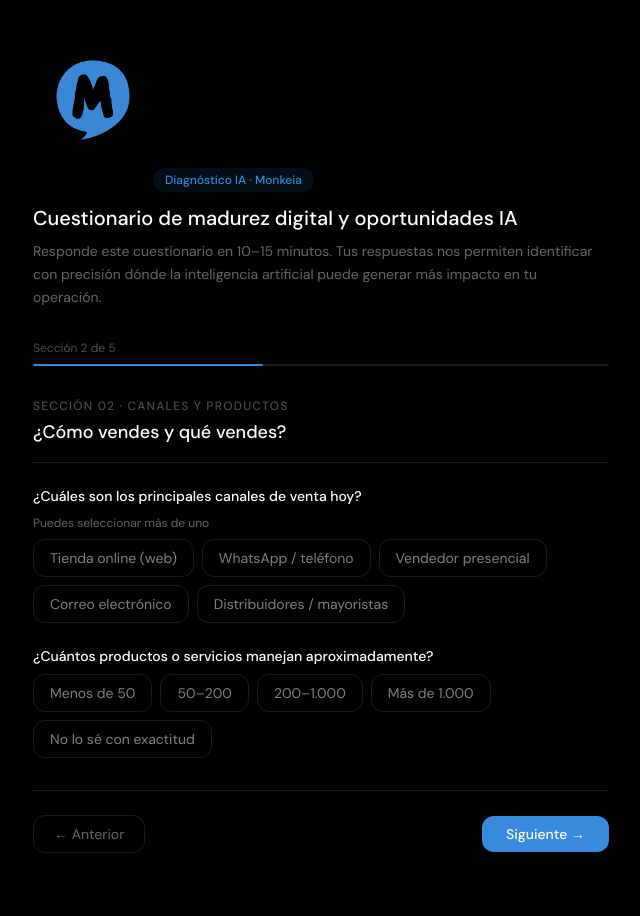
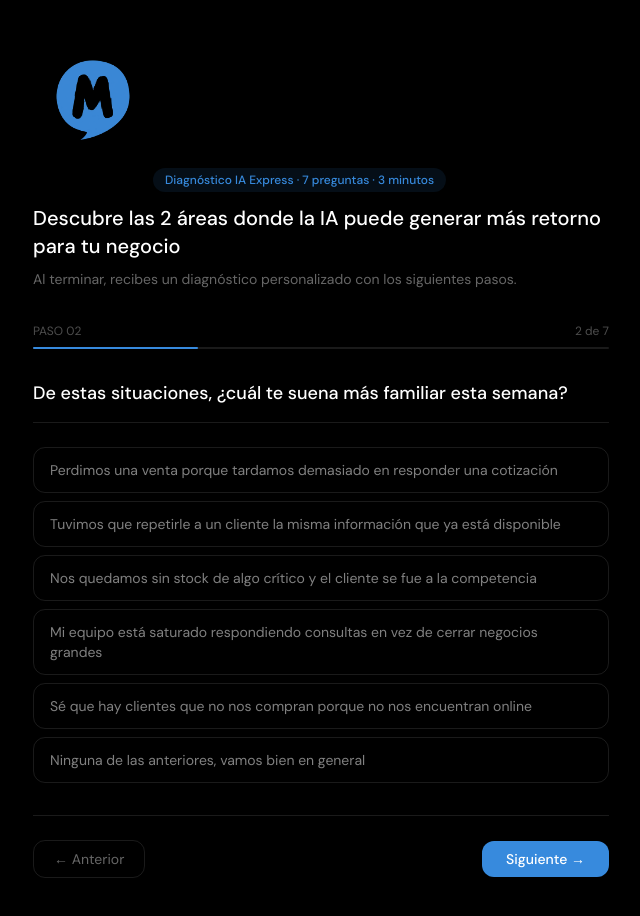
Before and after one commit to JPcamareno/monkeia-landing, a Next.js app: page /diagnostico in a window 1280 px wide. Both pictures are taken after a click on the button "Siguiente →". Shown: the whole page, without its empty margins (319-959 px from the left). Before the commit the page ends 893 px from the top, so only its background shows below. Built offline with nearby package versions, Linux system fonts and the light colour scheme.

Commit message:
Update page.tsx

```diff
--- a/app/diagnostico/page.tsx
+++ b/app/diagnostico/page.tsx
@@ -14,10 +14,10 @@ type Question = {
   options?: string[]
 }
 
-const SECTIONS: { id: string; num: string; title: string; questions: Question[] }[] = [
+const SECTIONS: { id: string; num: string; title: string; subtitle?: string; questions: Question[] }[] = [
   {
     id: 'sec-0',
-    num: 'SECCIÓN 01 · TUS DATOS',
+    num: 'PASO 01',
     title: 'Primero, cuéntanos quién eres',
     questions: [
       {
@@ -25,6 +25,12 @@ const SECTIONS: { id: string; num: string; title: string; questions: Question[]
         label: '¿Cuál es tu nombre?',
         type: 'text',
         placeholder: 'Tu nombre completo',
+      },
+      {
+        field: 'empresa',
+        label: '¿Cómo se llama tu empresa?',
+        type: 'text',
+        placeholder: 'Nombre de la empresa',
       },
       {
         field: 'email',
@@ -38,150 +44,123 @@ const SECTIONS: { id: string; num: string; title: string; questions: Question[]
         type: 'text',
         placeholder: '+506 8888 8888',
       },
-      {
-        field: 'empresa',
-        label: '¿Cómo se llama tu empresa?',
-        type: 'text',
-        placeholder: 'Nombre de la empresa',
-      },
-      {
-        field: 'rol',
-        label: '¿Cuál es tu rol en la empresa?',
-        type: 'single',
-        options: ['Gerente / Dueño', 'Gerente comercial', 'Jefe de operaciones', 'Responsable TI', 'Otro'],
-      },
-      {
-        field: 'tamano',
-        label: '¿Cuántas personas trabajan en la empresa?',
-        type: 'single',
-        options: ['1–5', '6–15', '16–30', 'Más de 30'],
-      },
     ],
   },
   {
     id: 'sec-1',
-    num: 'SECCIÓN 02 · CANALES Y PRODUCTOS',
-    title: '¿Cómo vendes y qué vendes?',
+    num: 'PASO 02',
+    title: 'De estas situaciones, ¿cuál te suena más familiar esta semana?',
     questions: [
       {
-        field: 'canales',
-        label: '¿Cuáles son los principales canales de venta hoy?',
-        hint: 'Puedes seleccionar más de uno',
-        type: 'multi',
-        options: ['Tienda online (web)', 'WhatsApp / teléfono', 'Vendedor presencial', 'Correo electrónico', 'Distribuidores / mayoristas'],
-      },
-      {
-        field: 'skus',
-        label: '¿Cuántos productos o servicios manejan aproximadamente?',
-        type: 'single',
-        options: ['Menos de 50', '50–200', '200–1.000', 'Más de 1.000', 'No lo sé con exactitud'],
+        field: 'situacion',
+        label: '',
+        type: 'single-col',
+        options: [
+          'Perdimos una venta porque tardamos demasiado en responder una cotización',
+          'Tuvimos que repetirle a un cliente la misma información que ya está disponible',
+          'Nos quedamos sin stock de algo crítico y el cliente se fue a la competencia',
+          'Mi equipo está saturado respondiendo consultas en vez de cerrar negocios grandes',
+          'Sé que hay clientes que no nos compran porque no nos encuentran online',
+          'Ninguna de las anteriores, vamos bien en general',
+        ],
       },
     ],
   },
   {
     id: 'sec-2',
-    num: 'SECCIÓN 03 · OPERACIONES Y PROCESOS',
-    title: '¿Cómo funciona hoy la operación?',
+    num: 'PASO 03',
+    title: '¿Cuál de estas tareas le quita más tiempo a tu equipo cada semana?',
     questions: [
       {
-        field: 'sistemas',
-        label: '¿Qué sistemas o herramientas digitales utilizan actualmente?',
-        hint: 'Puedes seleccionar más de uno',
-        type: 'multi',
-        options: ['ERP (SAP, Defontana, etc.)', 'CRM (HubSpot, Pipedrive, etc.)', 'WooCommerce / Shopify / Mercado Libre', 'Excel / Google Sheets', 'WhatsApp Business', 'Ninguno formal'],
-      },
-      {
-        field: 'tiempo-respuesta',
-        label: '¿Cuánto tiempo demora en promedio atender una consulta de cliente?',
-        type: 'single',
-        options: ['Menos de 1 hora', '1–4 horas', '4–24 horas', 'Más de 24 horas'],
-      },
-      {
-        field: 'inventario',
-        label: '¿Cómo manejan actualmente el inventario o los recursos?',
+        field: 'tarea',
+        label: '',
         type: 'single-col',
-        options: ['Sistema automatizado con alertas', 'Revisión manual periódica (semanal/mensual)', 'Reaccionamos cuando hay problemas', 'Depende del proveedor o de la experiencia del equipo'],
-      },
-      {
-        field: 'tareas-repetitivas',
-        label: '¿Qué tareas consumen más tiempo innecesario a tu equipo hoy?',
-        hint: 'Puedes seleccionar más de uno',
-        type: 'multi',
-        options: ['Responder consultas repetidas', 'Generar cotizaciones manualmente', 'Actualizar catálogo o base de datos', 'Seguimiento de órdenes o clientes', 'Reportes y análisis de ventas', 'Coordinación interna de tareas'],
+        options: [
+          'Responder consultas técnicas y de cotización por WhatsApp o teléfono',
+          'Buscar información o compatibilidades de productos/servicios',
+          'Generar y enviar cotizaciones manualmente',
+          'Hacer seguimiento de órdenes y entregas',
+          'Coordinar con proveedores y revisar stock',
+          'Registrar información en planillas o sistemas distintos',
+        ],
       },
     ],
   },
   {
     id: 'sec-3',
-    num: 'SECCIÓN 04 · PRIORIDADES Y EXPERIENCIA IA',
-    title: '¿Dónde quieren crecer y qué han explorado?',
+    num: 'PASO 04',
+    title: '¿Cuál de estos clientes describe mejor a tu cliente promedio?',
     questions: [
       {
-        field: 'objetivo-12m',
-        label: '¿Cuál es el principal objetivo de la empresa para los próximos 12 meses?',
+        field: 'cliente',
+        label: '',
         type: 'single-col',
-        options: ['Aumentar ventas online', 'Mejorar la atención y retención de clientes', 'Escalar el equipo sin perder eficiencia', 'Expandirse a nuevas regiones o segmentos', 'Reducir costos operativos y mejorar márgenes'],
-      },
-      {
-        field: 'area-urgente',
-        label: '¿Qué área de la empresa tiene mayor urgencia de mejora?',
-        type: 'single-col',
-        options: ['Ventas y adquisición de clientes', 'Soporte técnico y atención al cliente', 'Logística e inventario', 'Marketing y visibilidad digital', 'Administración y finanzas', 'Gestión del conocimiento interno'],
-      },
-      {
-        field: 'pct-repetidas',
-        label: '¿Qué porcentaje de las consultas de clientes son preguntas repetidas?',
-        type: 'single',
-        options: ['Menos del 20%', '20–40%', '40–60%', 'Más del 60%', 'No lo hemos medido'],
-      },
-      {
-        field: 'uso-ia-previo',
-        label: '¿Han usado alguna herramienta de inteligencia artificial en la empresa?',
-        type: 'single-col',
-        options: ['Sí, ya tenemos soluciones IA en producción', 'Sí, hemos hecho pruebas puntuales (ChatGPT, etc.)', 'Hemos explorado el tema pero no hemos implementado nada', 'No hemos tocado el tema aún'],
-      },
-      {
-        field: 'actitud-tecnologia',
-        label: '¿Cuál es la actitud general del equipo frente a adoptar nuevas tecnologías?',
-        type: 'single-col',
-        options: ['Muy abiertos — siempre buscamos mejorar con tecnología', 'Abiertos si ven resultados concretos primero', 'Hay resistencia — prefieren los procesos actuales', 'Depende del área — hay de todo'],
-      },
-      {
-        field: 'datos-historicos',
-        label: '¿Tienen datos históricos de ventas, clientes o actividad disponibles?',
-        type: 'single-col',
-        options: ['Sí, en un sistema organizado y accesible', 'Sí, pero en archivos Excel o dispersos', 'Parcialmente — tenemos algunos datos históricos', 'No tenemos datos históricos estructurados'],
+        options: [
+          'Empresa que compra recurrentemente en volúmenes medianos',
+          'Cliente independiente o taller que compra puntualmente',
+          'Empresa de gran escala con compras grandes pero poco frecuentes',
+          'Cliente final que busca un producto o servicio específico',
+        ],
       },
     ],
   },
   {
     id: 'sec-4',
-    num: 'SECCIÓN 05 · PRESUPUESTO Y DECISIÓN',
-    title: 'Información para dimensionar la propuesta',
+    num: 'PASO 05',
+    title: 'Cuando un cliente nuevo te contacta un sábado a las 10pm, ¿qué pasa?',
     questions: [
       {
-        field: 'presupuesto-mensual',
-        label: '¿Cuánto estarían dispuestos a invertir mensualmente en una solución IA?',
+        field: 'respuesta_fds',
+        label: '',
         type: 'single-col',
-        options: ['Menos de $300 USD / mes', '$300–$800 USD / mes', '$800–$1.500 USD / mes', 'Más de $1.500 USD / mes (si el ROI está claro)', 'Aún no lo tenemos definido'],
+        options: [
+          'Le respondemos en el momento, tenemos turnos',
+          'Le respondemos el lunes en la mañana',
+          'A veces se nos pasa y respondemos tarde',
+          'No tenemos cómo medir cuánto se nos pasa',
+        ],
+      },
+    ],
+  },
+  {
+    id: 'sec-5',
+    num: 'PASO 06',
+    title: '¿Cuál de estas frases describe mejor cómo se siente tu equipo con la operación actual?',
+    questions: [
+      {
+        field: 'sentimiento',
+        label: '',
+        type: 'single-col',
+        options: [
+          'Funcionamos bien, pero sabemos que podríamos crecer mucho más si fuéramos más eficientes',
+          'Hay áreas claras donde estamos perdiendo oportunidades por falta de tiempo o herramientas',
+          'Estamos saturados, el día a día nos consume y no alcanzamos a hacer todo lo que queremos',
+          'Honestamente no lo había pensado en estos términos hasta ahora',
+        ],
+      },
+    ],
+  },
+  {
+    id: 'sec-6',
+    num: 'PASO 07',
+    title: '¿Qué tan prioritario es mejorar la eficiencia operativa este año?',
+    questions: [
+      {
+        field: 'prioridad',
+        label: '',
+        type: 'single-col',
+        options: [
+          'Es de las 3 prioridades principales del negocio',
+          'Es importante pero hay otras cosas más urgentes ahora',
+          'Lo tenemos en el radar pero no tiene plazo definido',
+          'Recién estamos empezando a pensarlo',
+        ],
       },
       {
-        field: 'decision-maker',
-        label: '¿Quién toma la decisión final de adoptar una solución como esta?',
-        type: 'single',
-        options: ['Yo mismo', 'Gerencia general', 'Decisión compartida', 'Dueño / directorio'],
-      },
-      {
-        field: 'plazo-resultados',
-        label: '¿En qué plazo esperarían ver resultados medibles?',
-        type: 'single',
-        options: ['1–2 meses', '3–6 meses', '6–12 meses', 'Más de 12 meses'],
-      },
-      {
-        field: 'comentario-libre',
-        label: '¿Hay algo específico que te gustaría que la IA resolviera en tu empresa?',
+        field: 'comentario',
+        label: 'Si no hacemos nada y todo sigue igual los próximos 12 meses, ¿qué crees que pasa con tu empresa? (opcional)',
         type: 'textarea',
-        placeholder: 'Escribe aquí tus comentarios o ideas adicionales...',
+        placeholder: 'Máximo 2 líneas...',
       },
     ],
   },
@@ -262,27 +241,26 @@ export default function DiagnosticoPage() {
               <path strokeLinecap="round" strokeLinejoin="round" strokeWidth={2} d="M5 13l4 4L19 7" />
             </svg>
           </div>
-          <h2 className="text-2xl font-semibold text-white mb-3">¡Cuestionario completado!</h2>
+          <h2 className="text-2xl font-semibold text-white mb-3">Recibimos tus respuestas</h2>
           <p className="text-white/50 text-sm leading-relaxed mb-8">
-            Gracias por tomarte el tiempo. Con esta información podemos preparar un diagnóstico preciso y una hoja de ruta IA personalizada para tu empresa.
+            En menos de 24 horas te enviamos un diagnóstico preliminar con las 2 áreas donde la IA puede generar más retorno para tu negocio, junto con los siguientes pasos si quieres profundizar.
           </p>
           <div className="grid grid-cols-2 gap-3 mb-8 text-left">
             {[
               { label: 'Nombre', val: answers['nombre'] },
               { label: 'Empresa', val: answers['empresa'] },
-              { label: 'Área prioritaria', val: answers['area-urgente'] },
-              { label: 'Presupuesto mensual', val: answers['presupuesto-mensual'] },
             ].filter(i => i.val).map(item => (
               <div key={item.label} className="bg-white/5 border border-white/10 rounded-xl p-3">
                 <div className="text-xs text-white/30 mb-1">{item.label}</div>
                 <div className="text-sm font-medium text-white">
-                  {typeof item.val === 'string' ? item.val.replace(/ \(.*?\)/g, '') : item.val}
+                  {typeof item.val === 'string' ? item.val : item.val}
                 </div>
               </div>
             ))}
           </div>
+          <p className="text-white/30 text-xs mb-6">Si tu caso es urgente, habla con nosotros directamente:</p>
           <a
-            href="https://wa.me/50683225178?text=Acabo%20de%20completar%20el%20diagn%C3%B3stico%20IA"
+            href="https://wa.me/50683225178?text=Acabo%20de%20completar%20el%20diagn%C3%B3stico%20IA%20de%20Monkeia"
             target="_blank"
             rel="noopener noreferrer"
             className="inline-block bg-blue text-white font-medium px-8 py-3 rounded-xl hover:opacity-90 transition-opacity"
@@ -303,18 +281,21 @@ export default function DiagnosticoPage() {
             <Image src="/logo.svg" alt="Monkeia" width={120} height={32} />
           </a>
           <div className="inline-block bg-blue/10 text-blue text-xs font-medium px-3 py-1 rounded-full mb-3">
-            Diagnóstico IA · Monkeia
+            Diagnóstico IA Express · 7 preguntas · 3 minutos
           </div>
           <h1 className="text-xl font-medium text-white mb-2">
-            Cuestionario de madurez digital y oportunidades IA
+            Descubre las 2 áreas donde la IA puede generar más retorno para tu negocio
           </h1>
           <p className="text-sm text-white/40 leading-relaxed">
-            Responde este cuestionario en 10–15 minutos. Tus respuestas nos permiten identificar con precisión dónde la inteligencia artificial puede generar más impacto en tu operación.
+            Al terminar, recibes un diagnóstico personalizado con los siguientes pasos.
           </p>
         </div>
 
         <div className="mb-8">
-          <div className="text-xs text-white/30 mb-2">Sección {cur + 1} de {total}</div>
+          <div className="flex justify-between text-xs text-white/30 mb-2">
+            <span>{section.num}</span>
+            <span>{cur + 1} de {total}</span>
+          </div>
           <div className="h-[2px] bg-white/10 rounded-full">
             <div
               className="h-full bg-blue rounded-full transition-all duration-500"
@@ -325,14 +306,32 @@ export default function DiagnosticoPage() {
 
         <div>
           <div className="mb-6 pb-4 border-b border-white/10">
-            <div className="text-xs text-white/30 font-medium tracking-widest mb-1">{section.num}</div>
-            <h2 className="text-lg font-medium text-white">{section.title}</h2>
+            <h2 className="text-lg font-medium text-white leading-snug">{section.title}</h2>
+            {section.subtitle && <p className="text-sm text-white/40 mt-1">{section.subtitle}</p>}
           </div>
 
           {section.questions.map(q => (
             <div key={q.field} className="mb-6">
-              <label className="block text-sm font-medium text-white mb-2 leading-snug">{q.label}</label>
+              {q.label && <label className="block text-sm font-medium text-white mb-2 leading-snug">{q.label}</label>}
               {q.hint && <p className="text-xs text-white/40 mb-2">{q.hint}</p>}
+
+              {q.type === 'single-col' && (
+                <div className="flex flex-col gap-2">
+                  {q.options!.map(opt => (
+                    <button
+                      key={opt}
+                      onClick={() => select(q.field, opt, false)}
+                      className={`w-full text-left px-4 py-3 rounded-xl text-sm border transition-all ${
+                        isSelected(q.field, opt)
+                          ? 'border-blue bg-blue/10 text-blue font-medium'
+                          : 'border-white/10 text-white/50 hover:border-blue/50 hover:text-blue/80'
+                      }`}
+                    >
+                      {opt}
+                    </button>
+                  ))}
+                </div>
+              )}
 
               {q.type === 'single' && (
                 <div className="flex flex-wrap gap-2">
@@ -352,64 +351,6 @@ export default function DiagnosticoPage() {
                 </div>
               )}
 
-              {q.type === 'single-col' && (
-                <div className="flex flex-col gap-2">
-                  {q.options!.map(opt => (
-                    <button
-                      key={opt}
-                      onClick={() => select(q.field, opt, false)}
-                      className={`w-full text-left px-4 py-3 rounded-xl text-sm border transition-all ${
-                        isSelected(q.field, opt)
-                          ? 'border-blue bg-blue/10 text-blue font-medium'
-                          : 'border-white/10 text-white/50 hover:border-blue/50 hover:text-blue/80'
-                      }`}
-                    >
-                      {opt}
-                    </button>
-                  ))}
-                </div>
-              )}
-
-              {q.type === 'multi' && (
-                <div className="flex flex-wrap gap-2">
-                  {q.options!.map(opt => (
-                    <button
-                      key={opt}
-                      onClick={() => select(q.field, opt, true)}
-                      className={`px-4 py-2 rounded-xl text-sm border transition-all ${
-                        isSelected(q.field, opt)
-                          ? 'border-blue bg-blue/10 text-blue font-medium'
-                          : 'border-white/10 text-white/50 hover:border-blue/50 hover:text-blue/80'
-                      }`}
-                    >
-                      {opt}
-                    </button>
-                  ))}
-                </div>
-              )}
-
-              {q.type === 'scale' && (
-                <div className="flex items-center gap-3">
-                  <span className="text-xs text-white/30 min-w-[70px]">Insatisfecho</span>
-                  <div className="flex gap-2">
-                    {['1', '2', '3', '4', '5'].map(v => (
-                      <button
-                        key={v}
-                        onClick={() => select(q.field, v, false)}
-                        className={`w-10 h-10 rounded-xl text-sm font-medium border transition-all ${
-                          isSelected(q.field, v)
-                            ? 'border-blue bg-blue/10 text-blue'
-                            : 'border-white/10 text-white/50 hover:border-blue/50'
-                        }`}
-                      >
-                        {v}
-                      </button>
-                    ))}
-                  </div>
-                  <span className="text-xs text-white/30 min-w-[70px] text-right">Satisfecho</span>
-                </div>
-              )}
-
               {q.type === 'text' && (
                 <input
                   type="text"
@@ -425,7 +366,7 @@ export default function DiagnosticoPage() {
                   placeholder={q.placeholder || ''}
                   value={(answers[q.field] as string) || ''}
                   onChange={e => setAnswers(prev => ({ ...prev, [q.field]: e.target.value }))}
-                  rows={4}
+                  rows={3}
                   className="w-full bg-white/5 border border-white/10 rounded-xl px-4 py-3 text-sm text-white placeholder-white/20 focus:outline-none focus:border-blue/50 transition-colors resize-none"
                 />
               )}
@@ -433,9 +374,7 @@ export default function DiagnosticoPage() {
           ))}
         </div>
 
-        {error && (
-          <p className="text-red-400 text-sm mb-4">{error}</p>
-        )}
+        {error && <p className="text-red-400 text-sm mb-4">{error}</p>}
 
         <div className="flex justify-between items-center mt-8 pt-6 border-t border-white/10">
           <button
@@ -449,7 +388,7 @@ export default function DiagnosticoPage() {
             disabled={submitting}
             className="px-6 py-2 rounded-xl text-sm font-medium bg-blue text-white hover:opacity-90 transition-opacity disabled:opacity-50"
           >
-            {submitting ? 'Enviando...' : cur === total - 1 ? 'Enviar cuestionario →' : 'Siguiente →'}
+            {submitting ? 'Enviando...' : cur === total - 1 ? 'Enviar diagnóstico →' : 'Siguiente →'}
           </button>
         </div>
 
```
